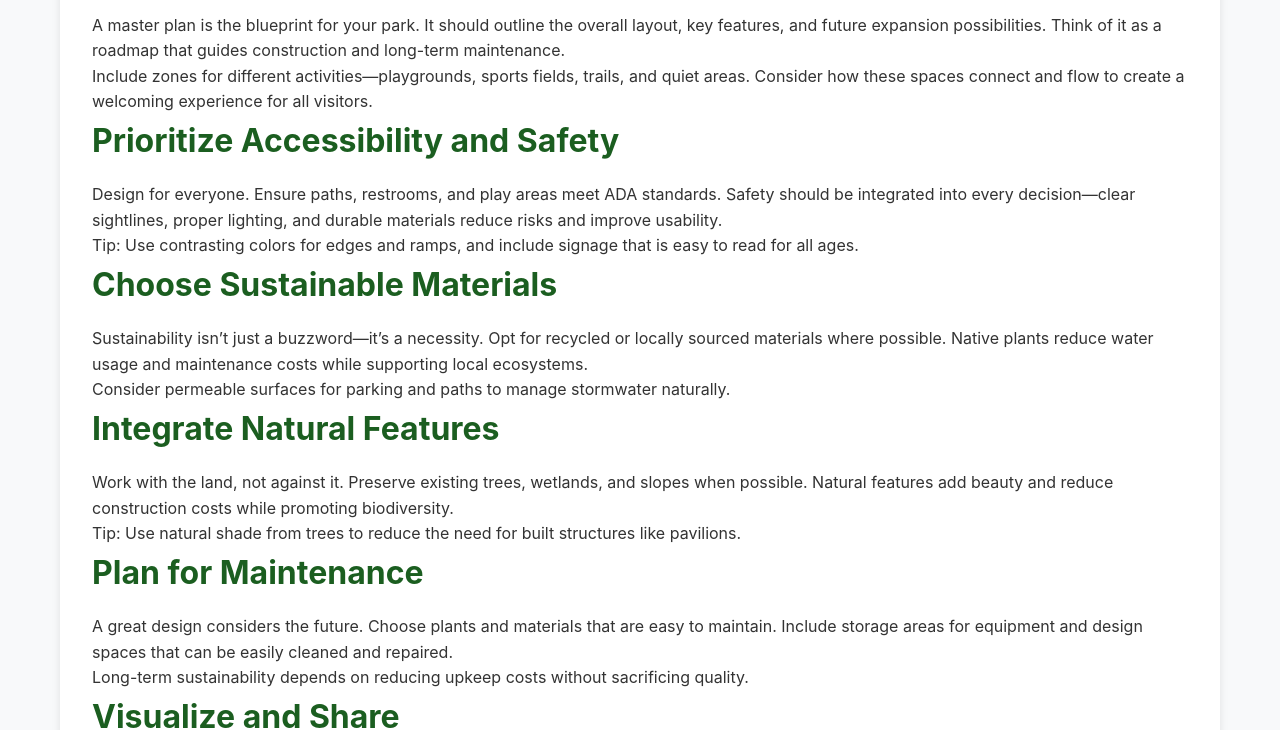
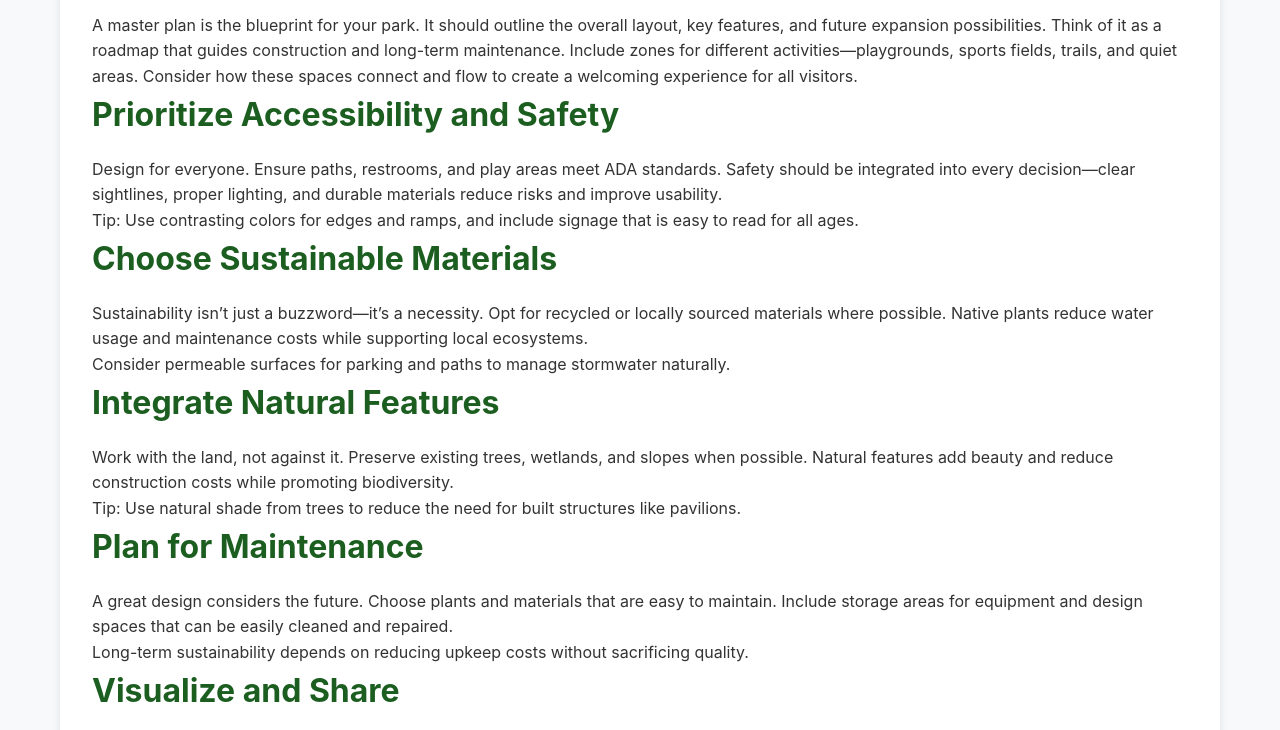
Before and after one commit to VERSO-UVM/ParkWorks-Vermont, a plain HTML site: page design.html in a window 1280 px wide. Shown: the part 678-1408 px from the top of the page. Drawn offline with Linux system fonts and the light colour scheme.

Commit message:
Planning formatting fix

```diff
--- a/design.html
+++ b/design.html
@@ -39,42 +39,29 @@
                 <section id="design-stage">
                   <h1>Design Stage: Bringing Your Vision to Life</h1>
                   <p>Once your planning is complete, it’s time to transform ideas into detailed designs. This stage focuses on creating functional, beautiful spaces that meet community needs while respecting environmental and budget constraints.</p>
+                  <h2>Start with a Master Plan</h2>
+                  <p>A master plan is the blueprint for your park. It should outline the overall layout, key features, and future expansion possibilities. Think of it as a roadmap that guides construction and long-term maintenance. Include zones for different activities—playgrounds, sports fields, trails, and quiet areas. Consider how these spaces connect and flow to create a welcoming experience for all visitors.</p>
 
-  <article>
-    <h2>Start with a Master Plan</h2>
-    <p>A master plan is the blueprint for your park. It should outline the overall layout, key features, and future expansion possibilities. Think of it as a roadmap that guides construction and long-term maintenance.</p>
-    <p>Include zones for different activities—playgrounds, sports fields, trails, and quiet areas. Consider how these spaces connect and flow to create a welcoming experience for all visitors.</p>
-  </article>
-
-  <article>
                   <h2>Prioritize Accessibility and Safety</h2>
                   <p>Design for everyone. Ensure paths, restrooms, and play areas meet ADA standards. Safety should be integrated into every decision—clear sightlines, proper lighting, and durable materials reduce risks and improve usability.</p>
                   <p>Tip: Use contrasting colors for edges and ramps, and include signage that is easy to read for all ages.</p>
-  </article>
 
-  <article>
                   <h2>Choose Sustainable Materials</h2>
                   <p>Sustainability isn’t just a buzzword—it’s a necessity. Opt for recycled or locally sourced materials where possible. Native plants reduce water usage and maintenance costs while supporting local ecosystems.</p>
                   <p>Consider permeable surfaces for parking and paths to manage stormwater naturally.</p>
-  </article>
 
-  <article>
                   <h2>Integrate Natural Features</h2>
                   <p>Work with the land, not against it. Preserve existing trees, wetlands, and slopes when possible. Natural features add beauty and reduce construction costs while promoting biodiversity.</p>
                   <p>Tip: Use natural shade from trees to reduce the need for built structures like pavilions.</p>
-  </article>
 
-  <article>
                   <h2>Plan for Maintenance</h2>
                   <p>A great design considers the future. Choose plants and materials that are easy to maintain. Include storage areas for equipment and design spaces that can be easily cleaned and repaired.</p>
                   <p>Long-term sustainability depends on reducing upkeep costs without sacrificing quality.</p>
-  </article>
 
-  <article>
                   <h2>Visualize and Share</h2>
                   <p>Bring your design to life with renderings or 3D models. These visuals help stakeholders and the community understand the project and provide feedback before construction begins.</p>
                   <p>Free tools like SketchUp or Canva can help create compelling presentations for grant applications and public meetings.</p>
-  </article>
+
               </section>
 
         </div>
```
Lines whose indentation alone changed are shown as unchanged.
